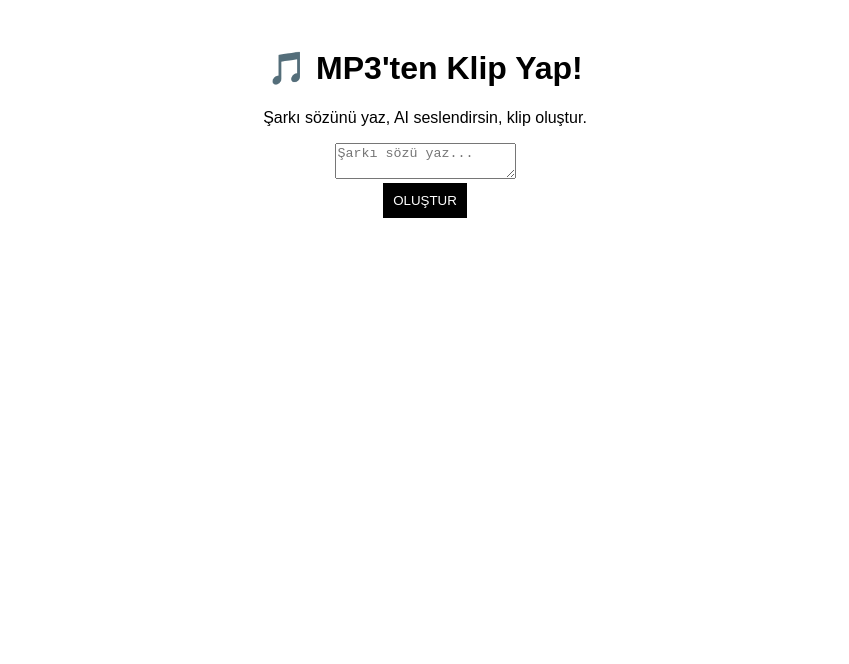
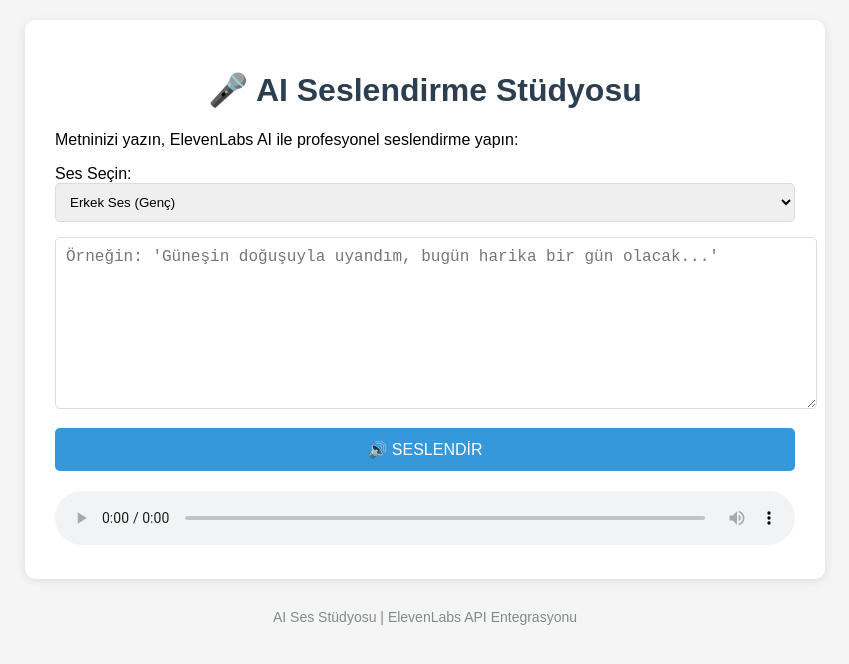
Before and after one commit to ByAladagli/poyrazshop.github.io, a plain HTML site: page index.html in a window 1280 px wide. Shown: the whole page, without its empty margins (215-1064 px from the left). Drawn offline with Linux system fonts and the light colour scheme.

Commit message:
Update index.html

```diff
--- a/index.html
+++ b/index.html
@@ -1,21 +1,159 @@
 <!DOCTYPE html>
 <html>
 <head>
-    <title>AI Medya Stüdyosu</title>
+    <title>AI Ses Stüdyosu</title>
     <style>
-        body { font-family: Arial; text-align: center; padding: 20px; }
-        button { background: black; color: white; padding: 10px; border: none; }
+        body {
+            font-family: 'Arial', sans-serif;
+            max-width: 800px;
+            margin: 0 auto;
+            padding: 20px;
+            background-color: #f5f5f5;
+        }
+        h1 {
+            color: #2c3e50;
+            text-align: center;
+        }
+        .container {
+            background-color: white;
+            padding: 30px;
+            border-radius: 10px;
+            box-shadow: 0 2px 10px rgba(0,0,0,0.1);
+        }
+        textarea {
+            width: 100%;
+            height: 150px;
+            padding: 10px;
+            border: 1px solid #ddd;
+            border-radius: 5px;
+            resize: vertical;
+            font-size: 16px;
+            margin-bottom: 15px;
+        }
+        button {
+            background-color: #3498db;
+            color: white;
+            border: none;
+            padding: 12px 20px;
+            border-radius: 5px;
+            cursor: pointer;
+            font-size: 16px;
+            width: 100%;
+            transition: background-color 0.3s;
+        }
+        button:hover {
+            background-color: #2980b9;
+        }
+        #audioPlayer {
+            width: 100%;
+            margin-top: 20px;
+        }
+        .loading {
+            display: none;
+            text-align: center;
+            margin: 15px 0;
+        }
+        .voice-options {
+            margin: 15px 0;
+        }
+        select {
+            width: 100%;
+            padding: 10px;
+            border-radius: 5px;
+            border: 1px solid #ddd;
+        }
+        .footer {
+            text-align: center;
+            margin-top: 30px;
+            color: #7f8c8d;
+            font-size: 14px;
+        }
     </style>
 </head>
 <body>
-    <h1>🎵 MP3'ten Klip Yap!</h1>
-    <p>Şarkı sözünü yaz, AI seslendirsin, klip oluştur.</p>
-    <textarea id="lyrics" placeholder="Şarkı sözü yaz..."></textarea><br>
-    <button onclick="generateSong()">OLUŞTUR</button>
+    <div class="container">
+        <h1>🎤 AI Seslendirme Stüdyosu</h1>
+        <p>Metninizi yazın, ElevenLabs AI ile profesyonel seslendirme yapın:</p>
+
+        <div class="voice-options">
+            <label for="voiceSelect">Ses Seçin:</label>
+            <select id="voiceSelect">
+                <option value="21m00Tcm4TlvDq8ikWAM">Erkek Ses (Genç)</option>
+                <option value="AZnzlk1XvdvUeBnXmlld">Kadın Ses (Olgun)</option>
+                <option value="EXAVITQu4vr4xnSDxMaL">Erkek Ses (Dinamik)</option>
+            </select>
+        </div>
+
+        <textarea id="lyrics" placeholder="Örneğin: 'Güneşin doğuşuyla uyandım, bugün harika bir gün olacak...'"></textarea>
+
+        <button onclick="generateSong()">🔊 SESLENDİR</button>
+
+        <div class="loading" id="loading">
+            <p>⏳ Ses oluşturuluyor, lütfen bekleyin...</p>
+        </div>
+
+        <audio id="audioPlayer" controls></audio>
+    </div>
+
+    <div class="footer">
+        <p>AI Ses Stüdyosu | ElevenLabs API Entegrasyonu</p>
+    </div>
+
     <script>
-        function generateSong() {
-            alert("Şimdi ElevenLabs & Suno'ya yönlendiriliyorsunuz!");
-            window.open("https://elevenlabs.io");
+        // ElevenLabs API Key
+        const apiKey = "sk_60a44fbd384b1cc4a11c9d7751e7bf77104e9d86e86a7b48";
+
+        async function generateSong() {
+            const lyrics = document.getElementById("lyrics").value;
+            const voiceId = document.getElementById("voiceSelect").value;
+            const loadingElement = document.getElementById("loading");
+            const audioPlayer = document.getElementById("audioPlayer");
+
+            if (!lyrics) {
+                alert("Lütfen seslendirmek için bir metin girin!");
+                return;
+            }
+
+            try {
+                // Yükleme göstergesini aç
+                loadingElement.style.display = "block";
+                audioPlayer.style.display = "none";
+
+                const response = await fetch(
+                    `https://api.elevenlabs.io/v1/text-to-speech/${voiceId}`,
+                    {
+                        method: "POST",
+                        headers: {
+                            "xi-api-key": apiKey,
+                            "Content-Type": "application/json",
+                            "accept": "audio/mpeg"
+                        },
+                        body: JSON.stringify({
+                            text: lyrics,
+                            voice_settings: {
+                                stability: 0.5,
+                                similarity_boost: 0.8
+                            }
+                        })
+                    }
+                );
+
+                if (!response.ok) {
+                    throw new Error(`Ses oluşturulamadı: ${response.status}`);
+                }
+
+                const audioBlob = await response.blob();
+                const audioUrl = URL.createObjectURL(audioBlob);
+
+                audioPlayer.src = audioUrl;
+                audioPlayer.style.display = "block";
+                loadingElement.style.display = "none";
+
+            } catch (error) {
+                loadingElement.style.display = "none";
+                alert("Hata: " + error.message);
+                console.error("API Hatası:", error);
+            }
         }
     </script>
 </body>
```
